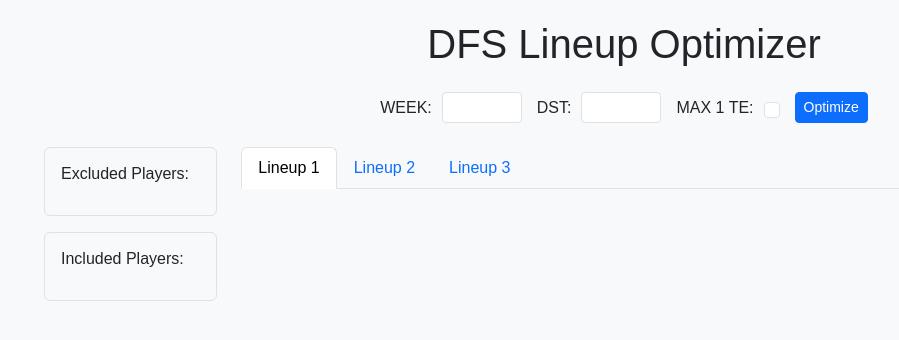
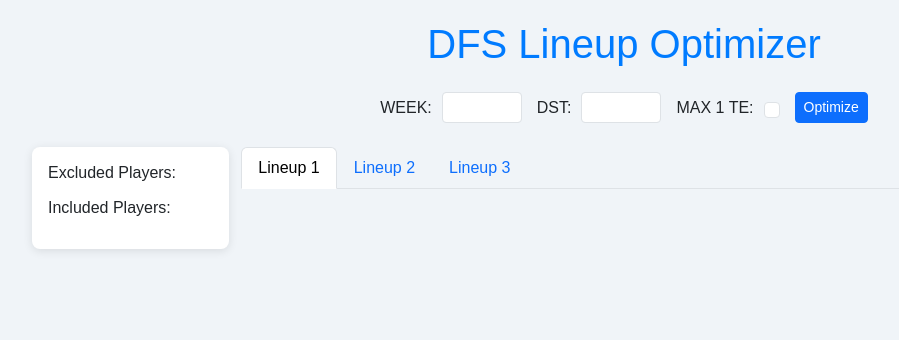
Before and after one commit to nickpasternak11/dfs_lineup_optimizer, a Flask app: page / in a window 1280 px wide. Shown: the top 340 px of the page, without its empty margins (16-915 px from the left). Run offline with Flask 3, Linux system fonts and the light colour scheme.

Commit message:
updated ui to disable include and excludebuttons after being clicked

```diff
--- a/templates/index.html
+++ b/templates/index.html
@@ -12,7 +12,10 @@
             max-width: 1200px;
             margin: 0 auto;
             padding: 20px;
-            background-color: #f8f9fa;
+            background-color: #f0f4f8; /* Light background for contrast */
+        }
+        h1 {
+            color: #007bff; /* Bootstrap primary color */
         }
         .lineup-summary {
             font-weight: bold;
@@ -34,7 +37,7 @@
         }
         .loader div {
             border: 5px solid #f3f3f3;
-            border-top: 5px solid #3498db;
+            border-top: 5px solid #007bff; /* Match loader color with theme */
             border-radius: 50%;
             width: 50px;
             height: 50px;
@@ -73,6 +76,11 @@
             background-color: #e9ecef;
             margin-bottom: 5px;
         }
+        .side-panel {
+            background-color: #ffffff; /* White background for side panel */
+            border-radius: 8px; /* Rounded corners */
+            box-shadow: 0 2px 10px rgba(0,0,0,0.1); /* Subtle shadow for depth */
+        }
     </style>
 </head>
 <body>
@@ -95,13 +103,13 @@
 
     <div class="row">
         <!-- Left Side Panel for Excluded and Included Players -->
-        <div class="col-md-2 mb-3">
-            <div id="excluded-players" class="border p-3 rounded bg-light">
+        <div class="col-md-2 mb-3 side-panel p-3">
+           <div id="excluded-players" class="mb-3">
                 <h6>Excluded Players:</h6>
                 <ul id="excluded-list" class="player-list"></ul>
            </div>
 
-            <div id="included-players" class="border p-3 rounded bg-light mt-3">
+           <div id="included-players" class="mt-3">
                 <h6>Included Players:</h6>
                 <ul id="included-list" class="player-list"></ul>
            </div>
@@ -112,13 +120,13 @@
            <!-- Tabs for Lineups -->
            <ul class="nav nav-tabs mb-2" id="lineupTabs" role="tablist">
                <li class="nav-item" role="presentation">
-                   <button class="nav-link active" id="lineup1-tab" data-bs-toggle="tab" data-bs-target="#lineup1" type="button" role="tab" aria-controls="lineup1" aria-selected="true">Lineup 1</button>
+                   <button class="nav-link active" id="lineup1-tab" data-bs-toggle="tab" data-bs-target="#lineup1" type="button" role="tab" aria-controls='lineup1' aria-selected='true'>Lineup 1</button>
                </li>
-               <li class="nav-item" role="presentation">
-                   <button class="nav-link" id="lineup2-tab" data-bs-toggle="tab" data-bs-target="#lineup2" type="button" role="tab" aria-controls="lineup2" aria-selected="false">Lineup 2</button>
+               <li class="nav-item" role='presentation'>
+                   <button class='nav-link' id='lineup2-tab' data-bs-toggle='tab' data-bs-target='#lineup2' type='button' role='tab' aria-controls='lineup2' aria-selected='false'>Lineup 2</button>
                </li>
-               <li class="nav-item" role="presentation">
-                   <button class="nav-link" id="lineup3-tab" data-bs-toggle='tab' data-bs-target="#lineup3" type='button' role='tab' aria-controls='lineup3' aria-selected='false'>Lineup 3</button>
+               <li class='nav-item' role='presentation'>
+                   <button class='nav-link' id='lineup3-tab' data-bs-toggle='tab' data-bs-target='#lineup3' type='button' role='tab' aria-controls='lineup3' aria-selected='false'>Lineup 3</button>
                </li>
            </ul>
 
@@ -204,13 +212,26 @@
                    const excludeButton = document.createElement('span');
                    excludeButton.textContent = '❌';
                    excludeButton.className = 'action-button text-danger';
-                   excludeButton.onclick = () => toggleExclude(player.player);
-                   actionCell.appendChild(excludeButton);
+                   excludeButton.onclick = () => {
+                        toggleExclude(player.player);
+                        excludeButton.classList.add('disabled');
+                        excludeButton.onclick = null; // Disable click
+                        excludeButton.style.display = 'none'; // Hide button
+                        includeButton.style.display = 'none';
+                    };
 
                    const includeButton = document.createElement('span');
                    includeButton.textContent = '✅';
                    includeButton.className = 'action-button text-success';
-                   includeButton.onclick = () => toggleInclude(player.player);
+                   includeButton.onclick = () => {
+                        toggleInclude(player.player);
+                        includeButton.classList.add('disabled');
+                        includeButton.onclick = null; // Disable click
+                        includeButton.style.display = 'none'; // Hide button
+                        excludeButton.style.display = 'none';
+                    };
+
+                   actionCell.appendChild(excludeButton);
                    actionCell.appendChild(includeButton);
                });
 
@@ -223,8 +244,10 @@
             const index = excludedPlayers.indexOf(playerName);
             if (index > -1) {
                 excludedPlayers.splice(index, 1);
+                showPlayerButtons(playerName);
             } else {
                 excludedPlayers.push(playerName);
+                hidePlayerButtons(playerName);
             }
             updateExcludedList();
         }
@@ -233,10 +256,48 @@
             const index = includedPlayers.indexOf(playerName);
             if (index > -1) {
                 includedPlayers.splice(index, 1);
+                showPlayerButtons(playerName);
             } else {
                 includedPlayers.push(playerName);
+                hidePlayerButtons(playerName);
             }
             updateIncludedList();
+        }
+
+        function showPlayerButtons(playerName) {
+            updatePlayerButtons(playerName, true);
+        }
+
+        function hidePlayerButtons(playerName) {
+            updatePlayerButtons(playerName, false);
+        }
+
+        function updatePlayerButtons(playerName, show, action = null) {
+            document.querySelectorAll('tr').forEach(row => {
+                const cells = row.cells;
+                if (cells.length > 0 && cells[2].textContent === playerName) {
+                    const actionCell = cells[cells.length - 1];
+                    const excludeButton = actionCell.querySelector('.text-danger');
+                    const includeButton = actionCell.querySelector('.text-success');
+
+                    if (show) {
+                        excludeButton.style.display = '';
+                        includeButton.style.display = '';
+                        excludeButton.classList.remove('disabled');
+                        includeButton.classList.remove('disabled');
+                        excludeButton.onclick = () => toggleExclude(playerName);
+                        includeButton.onclick = () => toggleInclude(playerName);
+                    } else {
+                        excludeButton.classList.add('disabled');
+                        excludeButton.onclick = null;
+                        includeButton.style.display = 'none';
+                        includeButton.classList.add('disabled');
+                        includeButton.onclick = null;
+                        excludeButton.style.display = 'none';
+
+                    }
+                }
+            });
         }
 
         function updateExcludedList() {
```
Lines whose indentation alone changed are shown as unchanged.
